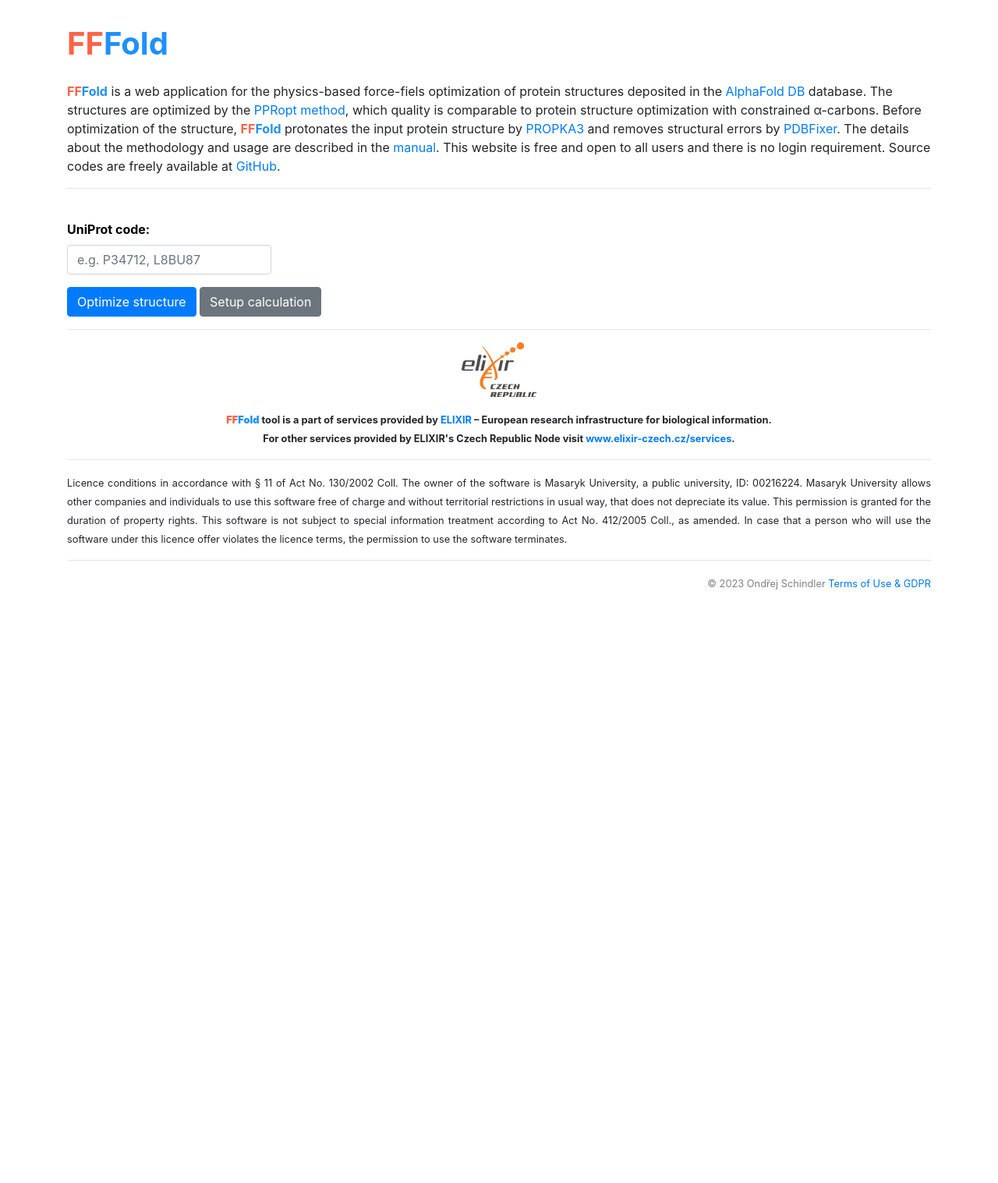
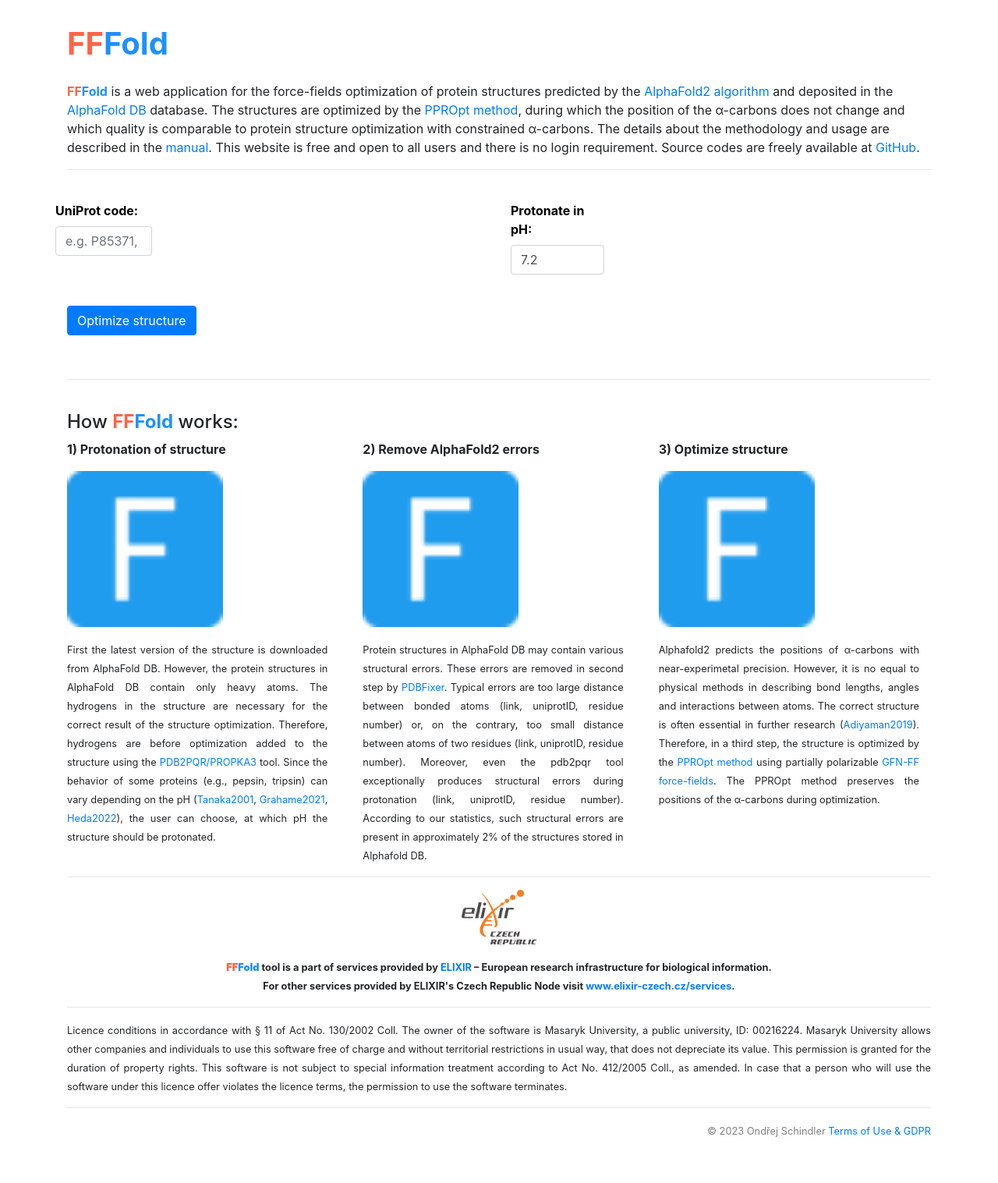
Before and after one commit to sb-ncbr/FFFold, a Flask app: page / in a window 1280 px wide. Shown: the whole page at 78% size. Before the commit the page ends 756 px from the top, so only its background shows below. Run offline with Flask 2, Linux system fonts and the light colour scheme; some libraries are stand-ins or nearby versions.

Commit message:
examples text

```diff
--- a/app/routes.py
+++ b/app/routes.py
@@ -1,4 +1,3 @@
-import json
 import os
 import zipfile
 from random import random
@@ -9,7 +8,7 @@ import requests
 import gemmi
 
 from src.calculation import Calculation
-from src.input_validators import valid_pH, valid_prediction_version, valid_alphafold_request
+from src.input_validators import valid_pH,  valid_alphafold_request
 
 application = Flask(__name__)
 application.jinja_env.trim_blocks = True
@@ -24,7 +23,7 @@ def already_calculated(ID):
         if os.path.isfile(f'{path}/optimization/optimized_PDB/{ID.split("_")[0]}_added_H_optimized.pdb'):
             return True
         elif time() - os.stat(path).st_mtime > 10000:
-            # for case that results directory exists without results (charges.txt or problematic_atoms.json)
+            # for case that results directory exists without optimized structures
             # it means that something unexpected happen during calculation
             os.system(f'rm -r {root_dir}/calculated_structures/{ID}')
     return False
@@ -51,7 +50,7 @@ def main_site():
                                    code=code)
 
         elif request.form['action'] == 'optimize structure':
-            ph, alphafold_prediction_version = request.form['ph'], request.form['prediction_version']
+            ph = request.form['ph']
 
             ph, is_ph_valid = valid_pH(ph)
             if not is_ph_valid:
@@ -60,13 +59,13 @@ def main_site():
                 return render_template('index.html',
                                        code=code)
 
-            ID = f'{code}_{ph}_{alphafold_prediction_version}'
+            ID = f'{code}_{ph}'
 
             # check whether the structure is currently calculated
             if is_running(ID):
-                message = Markup(f'The partial atomic charges for your input are just calculated. '
-                             f'For results visit  <a href="https://alphacharges.ncbr.muni.cz/results?ID={ID}" class="alert-link"'
-                             f'target="_blank" rel="noreferrer">https://alphacharges.ncbr.muni.cz/results?ID={ID}</a>'
+                message = Markup(f'The structure is just optimized. '
+                             f'For results visit  <a href="https://fffold.ncbr.muni.cz/results?ID={ID}" class="alert-link"'
+                             f'target="_blank" rel="noreferrer">https://fffold.ncbr.muni.cz/results?ID={ID}</a>'
                              f' after a while.')
                 flash(message, 'info')
                 return render_template('index.html')
@@ -75,8 +74,8 @@ def main_site():
                 return redirect(url_for('results',
                                         ID=ID))
 
-            if not valid_alphafold_request(code, alphafold_prediction_version):
-                message = Markup(f'The structure with code <strong>{code}</strong> in prediction version <strong>{alphafold_prediction_version}</strong> '
+            if not valid_alphafold_request(code):
+                message = Markup(f'The structure with code <strong>{code}</strong> in prediction version <strong>4</strong> '
                       f'is either not found in AlphaFoldDB or the code is entered in the wrong format. '
                       f'UniProt code is allowed only in its short form (e.g. A0A1P8BEE7, B7ZW16). '
                       f'Other notations (e.g. A0A159JYF7_9DIPT, Q8WZ42-F2) are not supported. '
@@ -87,7 +86,6 @@ def main_site():
             # start calculation
             return render_template('computation_progress.html',
                                    ID=ID,
-                                   alphafold_prediction_version=alphafold_prediction_version,
                                    code=code,
                                    ph=ph)
     return render_template('index.html')
@@ -116,15 +114,15 @@ def results():
     ID = request.args.get('ID')
 
     try:
-        code, ph, alphafold_prediction_version = ID.split('_')
+        code, ph = ID.split('_')
     except:
-        message = Markup('The ID was entered in the wrong format. The ID should be of the form <strong>&ltUniProt code&gt_&ltph&gt_&ltAlphaFold2 prediction version&gt</strong>.')
+        message = Markup('The ID was entered in the wrong format. The ID should be of the form <strong>&ltUniProt code&gt_&ltph&gt.')
         flash(message, 'danger')
         return redirect(url_for('main_site'))
 
 
     if not already_calculated(ID) and not is_running(ID):
-        message = Markup(f'There are no results for structure with UniProt <strong>{code}</strong> in AlphaFold2 prediction version <strong>{alphafold_prediction_version}</strong> and pH <strong>{ph}</strong>.')
+        message = Markup(f'There are no results for structure with UniProt <strong>{code}</strong> and pH <strong>{ph}</strong>.')
         flash(message, 'danger')
         return redirect(url_for('main_site'))
 
@@ -132,8 +130,7 @@ def results():
     return render_template('results.html',
                            ID=ID,
                                code=code,
-                               ph=ph,
-                           alphafold_prediction_version=alphafold_prediction_version)
+                               ph=ph)
 
 
 
@@ -144,6 +141,7 @@ def download_files():
     data_dir = f'{root_dir}/calculated_structures/{ID}'
     with zipfile.ZipFile(f'{data_dir}/{ID}.zip', 'w') as zip:
         zip.write(f'{data_dir}/optimization/optimized_PDB/{ID.split("_")[0]}_added_H_optimized.pdb',f'{ID.split("_")[0]}_added_H_optimized.pdb')
+        zip.write(f'{data_dir}/optimization/optimized_CIF/{ID.split("_")[0]}_added_H_optimized.cif', f'{ID.split("_")[0]}_added_H_optimized.cif')
     return send_from_directory(data_dir, f'{ID}.zip', as_attachment=True)
 
 def add_AF_confidence_score(write_block, ID):
--- a/app/templates/computation_progress.html
+++ b/app/templates/computation_progress.html
@@ -19,9 +19,6 @@
         <div class="col-12 mt-0">
             <strong> UniProt code:</strong> <a href="https://alphafold.ebi.ac.uk/entry/{{ code }}" target="_blank"
                 rel="noreferrer"> {{ code }} </a>
-        </div>
-        <div class="col-12 mt-1">
-            <strong> AlphaFold2 prediction version:</strong> {{ alphafold_prediction_version }}
         </div>
         <div class="col-12 mt-1">
             <strong> pH:</strong> {{ ph }}
--- a/app/templates/index.html
+++ b/app/templates/index.html
@@ -10,20 +10,17 @@
                     <strong><span style="color:tomato">FF</span><span style="color: #1E90FF">Fold</span></strong>
                 </h1>
                 <strong><span style="color:tomato">FF</span><span
-                        style="color: #1E90FF">Fold</span></strong> is a web application for the physics-based force-fiels optimization of protein
+                        style="color: #1E90FF">Fold</span></strong> is a web application for the force-fields optimization of protein
                 structures
-                deposited in the <a href="https://academic.oup.com/nar/article/50/D1/D439/6430488" target="_blank"
-                                    rel="noreferrer">AlphaFold DB</a> database.
+                predicted by
+                the <a href="https://www.nature.com/articles/s41586-021-03819-2" target="_blank"
+                    rel="noreferrer">AlphaFold2 algorithm</a> and deposited in the <a
+                    href="https://academic.oup.com/nar/article/50/D1/D439/6430488" target="_blank"
+                    rel="noreferrer">AlphaFold DB</a> database.
                 The structures are optimized by the <a
                     href="https://github.com/sb-ncbr/pro" target="_blank"
-                    rel="noreferrer">PPRopt method</a>, which quality is comparable to protein structure optimization with
-                constrained α-carbons. Before optimization of the structure, <strong><span
-                    style="color:tomato">FF</span><span
-                    style="color: #1E90FF">Fold</span></strong> protonates the input protein structure by <a
-                    href="https://pubs.acs.org/doi/full/10.1021/ct100578z" target="_blank"
-                    rel="noreferrer">PROPKA3</a> and removes structural errors by <a
-                    href="https://github.com/openmm/pdbfixer" target="_blank"
-                    rel="noreferrer">PDBFixer</a>.  The details about the methodology and usage are
+                    rel="noreferrer">PPROpt method</a>, during which the position of the α-carbons does not change and which quality is comparable to protein structure optimization with
+                constrained α-carbons. The details about the methodology and usage are
                 described in the <a href="https://github.com/sb-ncbr/FFFold/wiki" target="_blank"
                                     rel="noreferrer">manual</a>. This website is free and open to all users and there is
                 no login
@@ -34,21 +31,135 @@
         <hr>
         {% include 'base/flash.html' %}
         <br>
-        <input type="hidden" name="ph" value='7.2'/>
-        <input type="hidden" name="prediction_version" value='4'/>
+
+        <div class="row">
+            <div class="col-md-6 pl-0">
         <div class="form-group col-sm-6 col-lg-3 pl-0">
             <label style="color:black" for="title"><strong>UniProt code:</strong></label>
-            <input type="text" name="code" required="required" class="form-control" placeholder="e.g. P34712, L8BU87"
-                   title="UniProt code is allowed only in its short form (e.g. A0A1P8BEE7, B7ZW16). Other notations (e.g. A0A159JYF7_9DIPT, Q8WZ42-F2) are not supported. &#013; &#013; An alternative option is AlpfaFold DB Identifier (e.g. AF-L8BU87-F1).">
+            <input type="text" name="code" required="required" class="form-control" placeholder="e.g. P85371, L8BU87"
+                   title="UniProt code is allowed only in its short form (e.g. A0A1P8BEE7, B7ZW16). Other notations (e.g. A0A159JYF7_9DIPT, Q8WZ42-F2) are not supported. &#013; &#013; An alternative option is AlpfaFold DB Identifier (e.g. AF-P85371-F1).">
         </div>
+        </div>
+
+        <div class="col-md-6">
+        <div class="form-group col-sm-6 col-lg-3 pl-0">
+                    <label style="color:black; font-weight:bold;" for="title">Protonate in pH:</label>
+                    <input type="number" min=0 max=14 step="0.1" name="ph" class="form-control" value="7.2">
+        </div>
+        </div>
+        </div>
+
+        <br>
+
+
+
         <div class="form-group">
             <button type="submit" class="btn btn-primary" name="action" value="optimize structure">Optimize structure
-            </button>
-            <button type="submit" class="btn btn-secondary" name="action" value="settings">Setup calculation</button>
         </div>
     </form>
 
+
+
+
+
+<br>
     <hr>
+    <br>
+    <div class="row">
+        <div class="col">
+            <h4>How <strong><span style="color:tomato">FF</span><span style="color: #1E90FF">Fold</span></strong> works:</h4>
+        </div>
+    </div>
+    <div class="row">
+                <div class="col-lg-4 pl-0">
+            <div class="col">
+                <strong>1) Protonation of structure</strong>
+            </div>
+            <div class="col text-align mt-3">
+                <img src="{{ url_for('static', filename='assets/favicon.ico') }}" alt="P-glycoprotein"
+                    style="height: 200px">
+            </div>
+            <div class="col mt-3 text-justify">
+                <small>
+                    First the latest version of the structure is downloaded from AlphaFold DB.
+                    However, the protein structures in AlphaFold DB contain only heavy atoms.
+                    The hydrogens in the structure are necessary for the correct result of the structure optimization.
+                    Therefore, hydrogens are before optimization added to the structure using the <a
+                    href="https://pubs.acs.org/doi/full/10.1021/ct100578z" target="_blank"
+                    rel="noreferrer">PDB2PQR/PROPKA3</a> tool.
+                    Since the behavior of some proteins (e.g., pepsin, tripsin) can vary depending on the pH (<a href="https://academic.oup.com/peds/article/14/9/669/1551528?login=false"
+                        target="_blank" rel="noreferrer">Tanaka2001</a>, <a
+                        href="https://www.sciencedirect.com/science/article/abs/pii/S0141022921001290?via%3Dihub"
+                        target="_blank" rel="noreferrer">Grahame2021</a>, <a href="https://www.ncbi.nlm.nih.gov/books/NBK537005/" target="_blank"
+                        rel="noreferrer">Heda2022</a>), the user can choose,
+                    at which pH the structure should be protonated.
+                </small>
+            </div>
+        </div>
+
+
+
+        <div class="col-lg-4 pl-0">
+            <div class="col">
+                <strong>2) Remove AlphaFold2 errors</strong>
+            </div>
+            <div class="col text-align mt-3">
+                <img src="{{ url_for('static', filename='assets/favicon.ico') }}" alt="P-glycoprotein"
+                    style="height: 200px">
+            </div>
+            <div class="col mt-3 text-justify">
+                <small>
+                    Protein structures in AlphaFold DB may contain various structural errors. These errors are removed in second step by <a
+                    href="https://github.com/openmm/pdbfixer" target="_blank"
+                    rel="noreferrer">PDBFixer</a>. Typical errors are
+                    too large distance between bonded atoms (link, uniprotID, residue number) or, on the contrary,
+                    too small distance between atoms of two residues (link, uniprotID, residue number).
+                    Moreover, even the pdb2pqr tool exceptionally produces structural errors during protonation (link, uniprotID, residue number).
+                    According to our statistics, such structural errors are present in approximately 2% of the structures stored in Alphafold DB.
+                </small>
+            </div>
+        </div>
+        <div class="col-lg-4 pl-0">
+            <div class="col">
+                <strong>3) Optimize structure</strong>
+            </div>
+            <div class="col text-align mt-3">
+                <img src="{{ url_for('static', filename='assets/favicon.ico') }}" alt="P-glycoprotein"
+                    style="height: 200px">
+            </div>
+            <div class="col mt-3 text-justify">
+                <small>
+
+
+
+                    Alphafold2 predicts the positions of α-carbons with near-experimetal precision. However, it is no equal to physical methods in describing bond lengths, angles and interactions between atoms.
+                    The correct structure is often essential in further research (<a href="https://www.ncbi.nlm.nih.gov/pmc/articles/PMC6539982/"
+                        target="_blank" rel="noreferrer">Adiyaman2019</a>).
+                    Therefore, in a third step, the structure is optimized by the <a
+                    href="https://github.com/sb-ncbr/ppropt" target="_blank"
+                    rel="noreferrer">PPROpt method</a> using partially polarizable <a
+                    href="https://onlinelibrary.wiley.com/doi/full/10.1002/anie.202004239" target="_blank"
+                    rel="noreferrer">GFN-FF force-fields</a>.
+                    The PPROpt method preserves the positions of the α-carbons during optimization.
+
+
+
+
+                </small>
+            </div>
+        </div>
+
+    </div>
+    <hr>
+
+
+
+
+
+
+
+
+
     {% include 'base/elixir.html' %}
     <hr>
     {% include 'base/footer.html' %}
@@ -57,18 +168,4 @@
 {% block scripts %}
 <script src="https://cdn.jsdelivr.net/npm/jquery@3.6.3/dist/jquery.min.js"></script>
 <script src="{{ url_for('static', filename='bootstrap/bootstrap.bundle.min.js') }}"></script>
-<script>
-    const phs = [0, 1, 2, 3, 4, 5, 6, 7, 8];
-    const range = document.getElementById('ph_range');
-    const range_label = document.getElementById('ph_range_label');
-    range.oninput = function () {
-        range_label.innerHTML = `pH: ${phs[range.value]}`;
-        const cat_images = document.getElementsByClassName('cat_image');
-        for (let i = 0; i < cat_images.length; ++i) {
-            cat_images[i].setAttribute('hidden', true);
-        }
-        const keep = document.getElementById(`cat${range.value}`);
-        keep.removeAttribute('hidden');
-    }
-</script>
 {% endblock scripts %}
```
Also changed, not shown: app/src/calculation.py (+4 -6 lines), app/src/input_validators.py (+2 -14 lines), app/templates/results.html (+2 -6 lines), app/static/assets/favicon.ico, app/static/assets/p_glycoprotein.png (deleted), app/static/assets/pepsin.gif (deleted), app/static/assets/pepsin_ph1.png (deleted), app/static/assets/pepsin_ph2.png (deleted), app/static/assets/pepsin_ph3.png (deleted), app/static/assets/pepsin_ph4.png (deleted), app/static/assets/pepsin_ph5.png (deleted), app/static/assets/pepsin_ph6.png (deleted), app/static/assets/pepsin_ph7.png (deleted), app/static/assets/pepsin_ph8.png (deleted), 1 more files.
